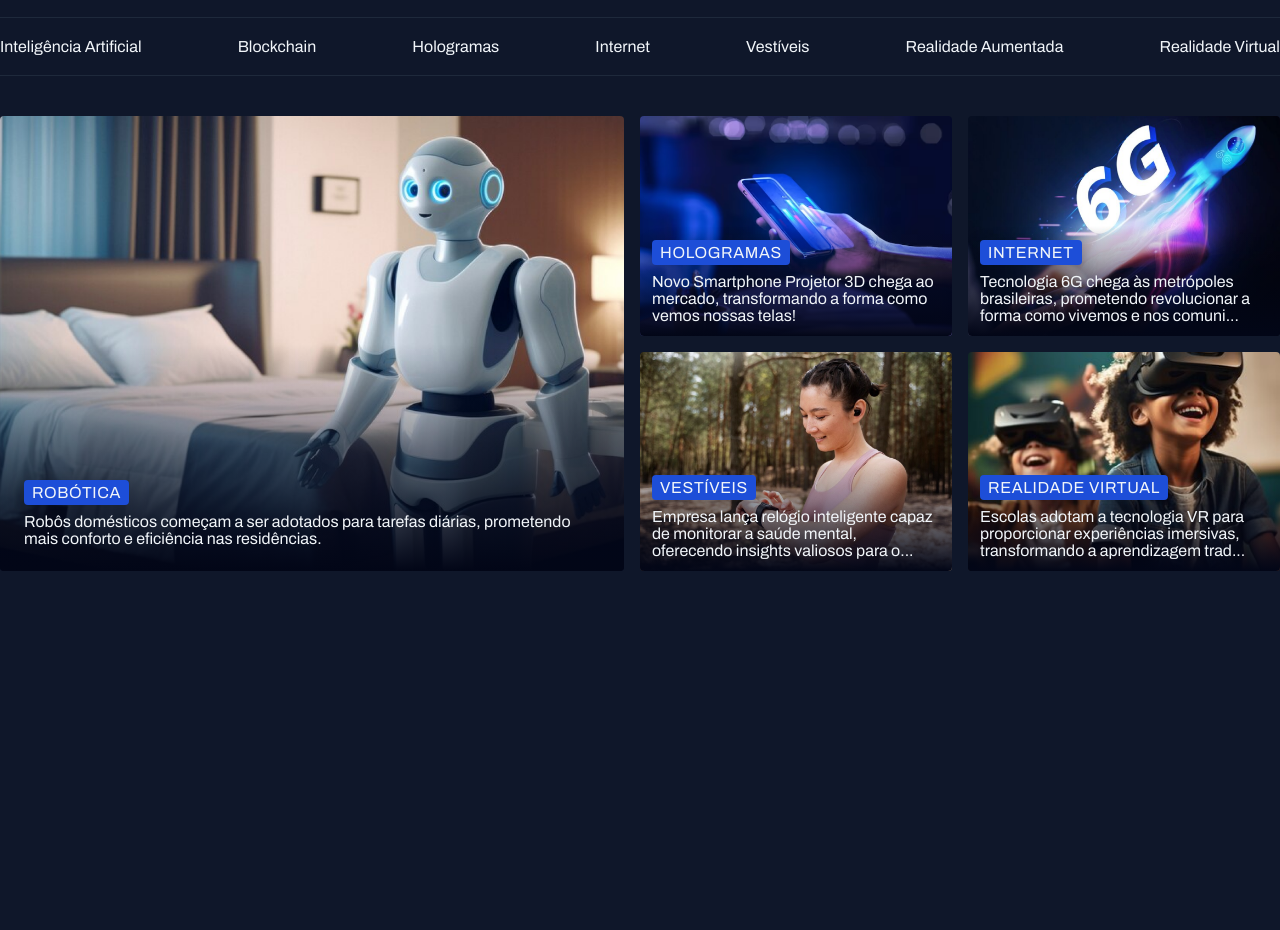
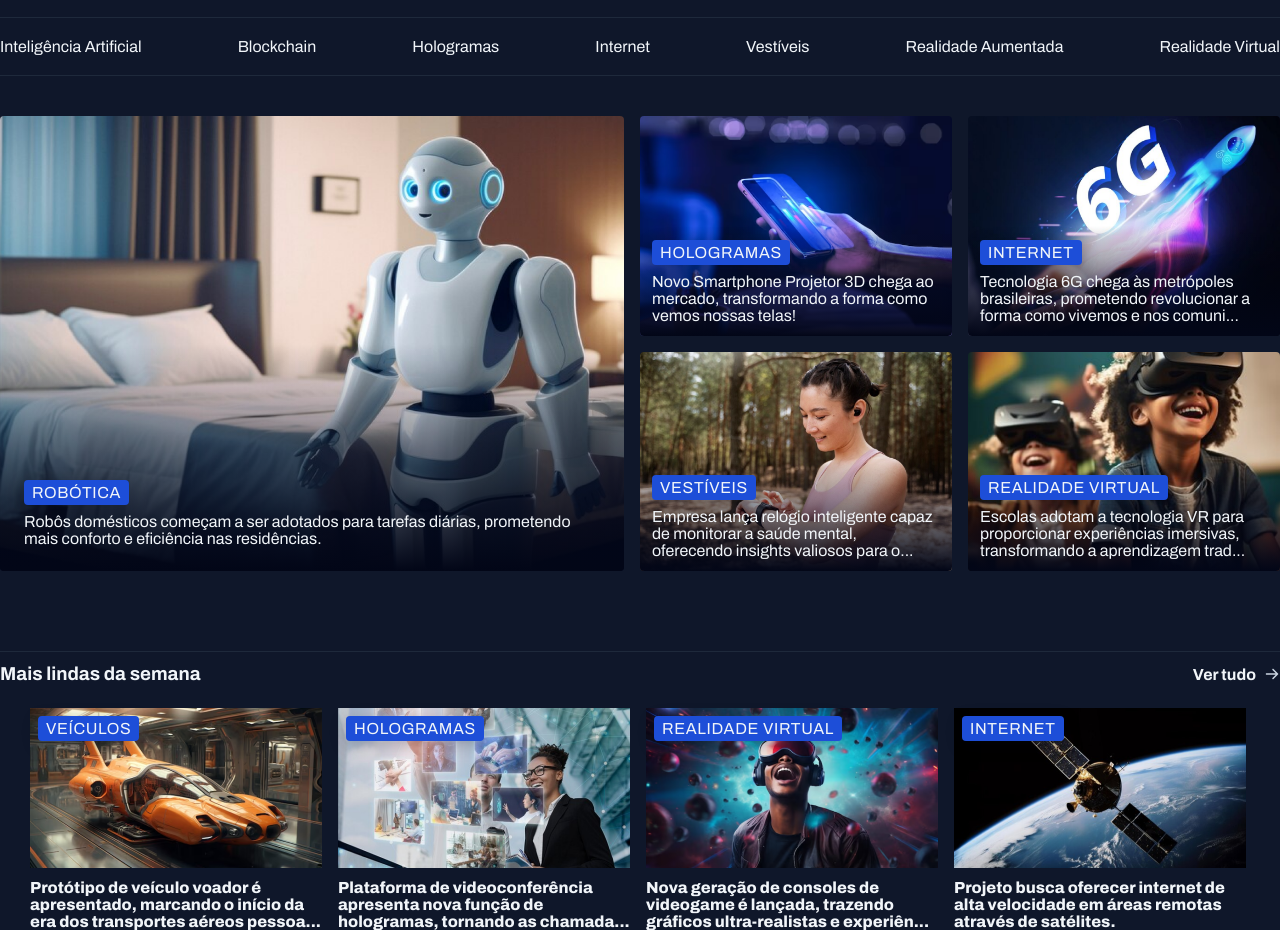
Before and after one commit to TALLESGIT/Projeto-Portal-de-Noticias, a plain HTML site: page index.html in a window 1280 px wide. Shown: the part 43-973 px from the top of the page. Before the commit the page ends 800 px from the top, so only its background shows below. Drawn offline with Linux system fonts and the light colour scheme.

Commit message:
feat:  Aplicando estilos na seção mais lida da semana

```diff
--- a/index.html
+++ b/index.html
@@ -88,6 +88,42 @@
       </div>
     </section>
 
+    <section id="weekly">
+      <header class="grid grid-flow-col">
+        <h3>Mais lindas da semana</h3>
+        <a href="" class="grid grid-flow-col">
+          <strong>Ver tudo</strong>
+          <span></span>
+        </a>
+      </header>
+
+      <div class="grid gap-16">
+        <figure>
+          <span class="content-tag">veículos</span>
+          <img src="assets/images/Image 06.png" alt="">
+          <p>Protótipo de veículo voador é apresentado, marcando o início da era dos transportes aéreos pessoa...</p>
+        </figure>
+
+        <figure>
+          <span class="content-tag">Hologramas</span>
+          <img src="assets/images/Image 07.png" alt="">
+          <p>Plataforma de videoconferência apresenta nova função de hologramas, tornando as chamada...</p>
+        </figure>
+
+        <figure>
+          <span class="content-tag">Realidade virtual</span>
+          <img src="assets/images/Image 08.png" alt="">
+          <p>Nova geração de consoles de videogame é lançada, trazendo gráficos ultra-realistas e experiên...</p>
+        </figure>
+
+        <figure>
+          <span class="content-tag">Internet</span>
+          <img src="assets/images/Image 09.png" alt="">
+          <p>Projeto busca oferecer internet de alta velocidade em áreas remotas através de satélites.</p>
+        </figure>
+      </div>
+    </section>
+
   </main>
 </body>
 </html>
--- a/styles/global.css
+++ b/styles/global.css
@@ -53,6 +53,7 @@ img {
 
 main {
 	margin-top: 40px;
+	gap: 80px;
 }
 
 .content-tag {
--- a/styles/sections.css
+++ b/styles/sections.css
@@ -1,3 +1,25 @@
+section header {
+	border-top: 1px solid var(--stroke-color);
+	padding-block: 12px 24px;
+	font: var(--text-span);
+
+	a {
+		justify-self: end;
+		align-items: center;
+		gap: 8px;
+	}
+
+	span {
+		background-image: url(../assets/icons/ArrowRight.svg);
+		height: 16px;
+		width: 16px;
+	}
+
+	&:hover span {
+		background-image: url(../assets/icons/ArrowRight-hover.svg);
+	}
+}
+
 #featured {
 	img {
 		height: 100%;
@@ -32,3 +54,29 @@
 		}
 	}
 }
+
+#weekly {
+	& > div {
+		grid-template-columns: repeat(4, 292px);
+		margin: 0 30px;
+	}
+
+	img {
+		height: 160px;
+	}
+
+	figure {
+		position: relative;
+
+		.content-tag {
+			position: absolute;
+			top: 8px;
+			left: 8px;
+		}
+
+		p {
+			margin-top: 8px;
+			font-weight: 800;
+		}
+	}
+}
```
Also changed, not shown: assets/icons/ArrowRight.svg (added), 1 other file.
